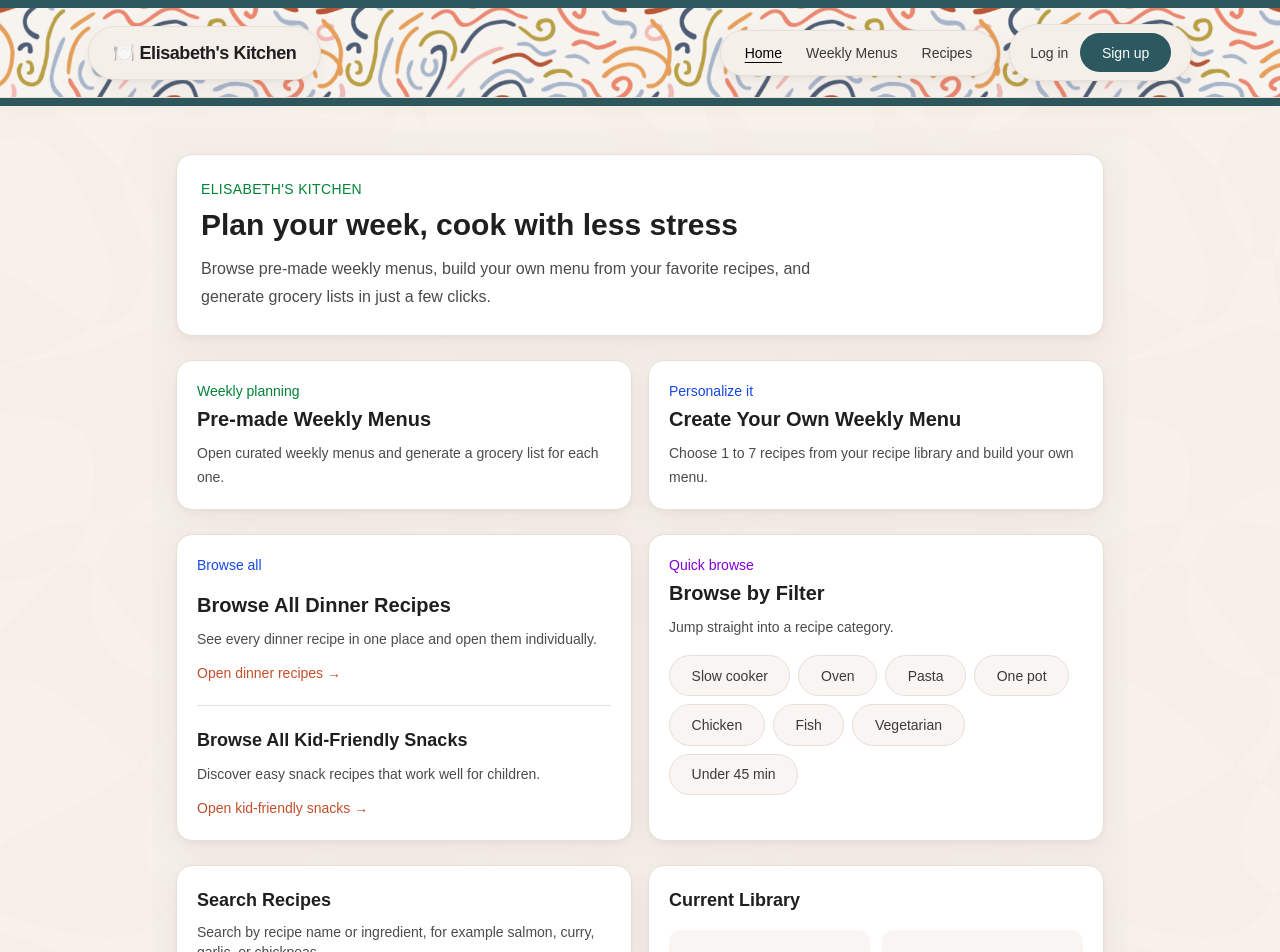
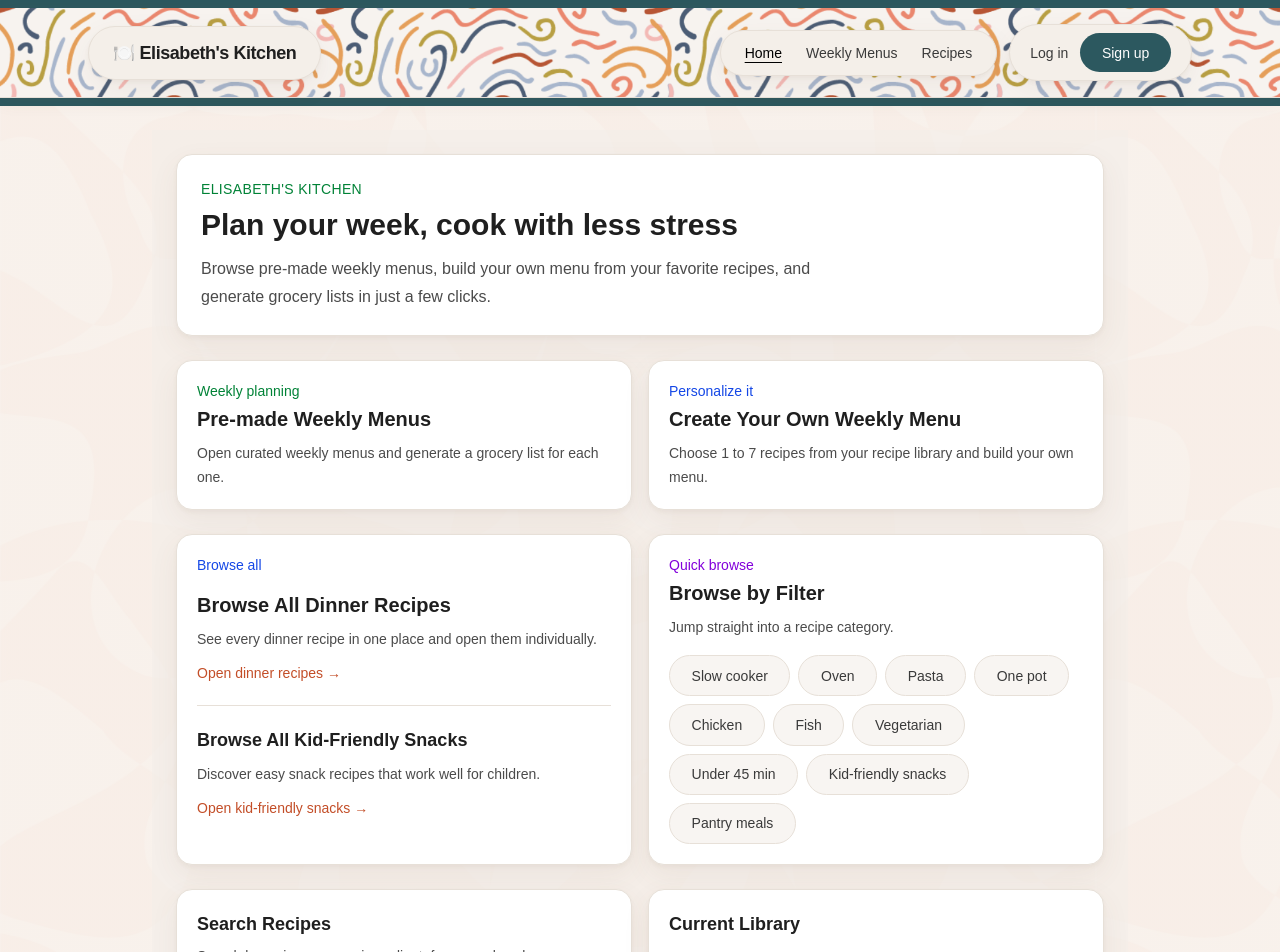
Before and after one commit to elisabeth-svg/elisabeths-kitchen, a Next.js app: page / in a window 1280 px wide. Shown: the top 952 px of the page. Built offline with nearby package versions, Linux system fonts and the light colour scheme; no server answers; the database is empty.

Commit message:
add kid snacks and pantry meals homepage filters

```diff
--- a/app/page.tsx
+++ b/app/page.tsx
@@ -17,10 +17,15 @@ export default async function HomePage() {
   { label: 'Oven', query: { recipe_type: 'oven' } },
   { label: 'Pasta', query: { recipe_type: 'pasta' } },
   { label: 'One pot', query: { recipe_type: 'one pot' } },
+
   { label: 'Chicken', query: { protein_type: 'chicken' } },
   { label: 'Fish', query: { protein_type: 'fish' } },
   { label: 'Vegetarian', query: { diet_type: 'vegetarian' } },
+
   { label: 'Under 45 min', query: { max_time: '45' } },
+
+  { label: 'Kid-friendly snacks', href: '/kids-snacks' },
+  { label: 'Pantry meals', href: '/pantry-suggestions' },
 ]
 
   return (
@@ -125,10 +130,14 @@ export default async function HomePage() {
               {quickFilters.map((filter) => (
   <Link
     key={filter.label}
-                  href={{
+    href={
+      filter.href
+        ? filter.href
+        : {
             pathname: '/recipes',
             query: filter.query,
-                  }}
+          }
+    }
     className="rounded-full border bg-gray-50 px-4 py-2 text-sm font-medium text-gray-700 transition hover:bg-white hover:shadow-sm"
   >
     {filter.label}
--- /dev/null
+++ b/app/pantry-suggestions/page.tsx
@@ -0,0 +1,27 @@
+import Link from 'next/link'
+
+export default function PantrySuggestionsPage() {
+  return (
+    <main className="mx-auto max-w-4xl p-6">
+      <section className="rounded-2xl border bg-white p-6 shadow-sm">
+        <h1 className="text-2xl font-semibold">Pantry Meals</h1>
+
+        <p className="mt-3 text-gray-600">
+          This page will suggest recipes you can cook with ingredients already
+          in your pantry.
+        </p>
+
+        <p className="mt-4 text-gray-500">
+          (Feature coming soon.)
+        </p>
+
+        <Link
+          href="/recipes"
+          className="mt-6 inline-block text-blue-600 hover:underline"
+        >
+          Browse all recipes
+        </Link>
+      </section>
+    </main>
+  )
+}
```
Lines whose indentation alone changed are shown as unchanged.
